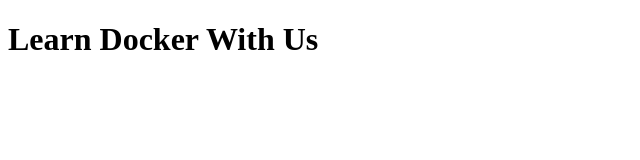
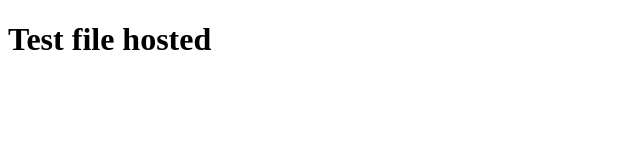
Before and after one commit to kranthikumar92/devops-test, a plain HTML site: page index.html in a window 1280 px wide. Shown: the whole page, without its empty margins (0-640 px from the left). Drawn offline with Linux system fonts and the light colour scheme.

Commit message:
Update index.html

```diff
--- a/index.html
+++ b/index.html
@@ -5,6 +5,6 @@
     <title>Test file hosted CHANGED</title>
 </head>
 <body>
-    <h1>Learn Docker With Us</h1>
+    <h1>Test file hosted </h1>
 </body>
 </html>
```
